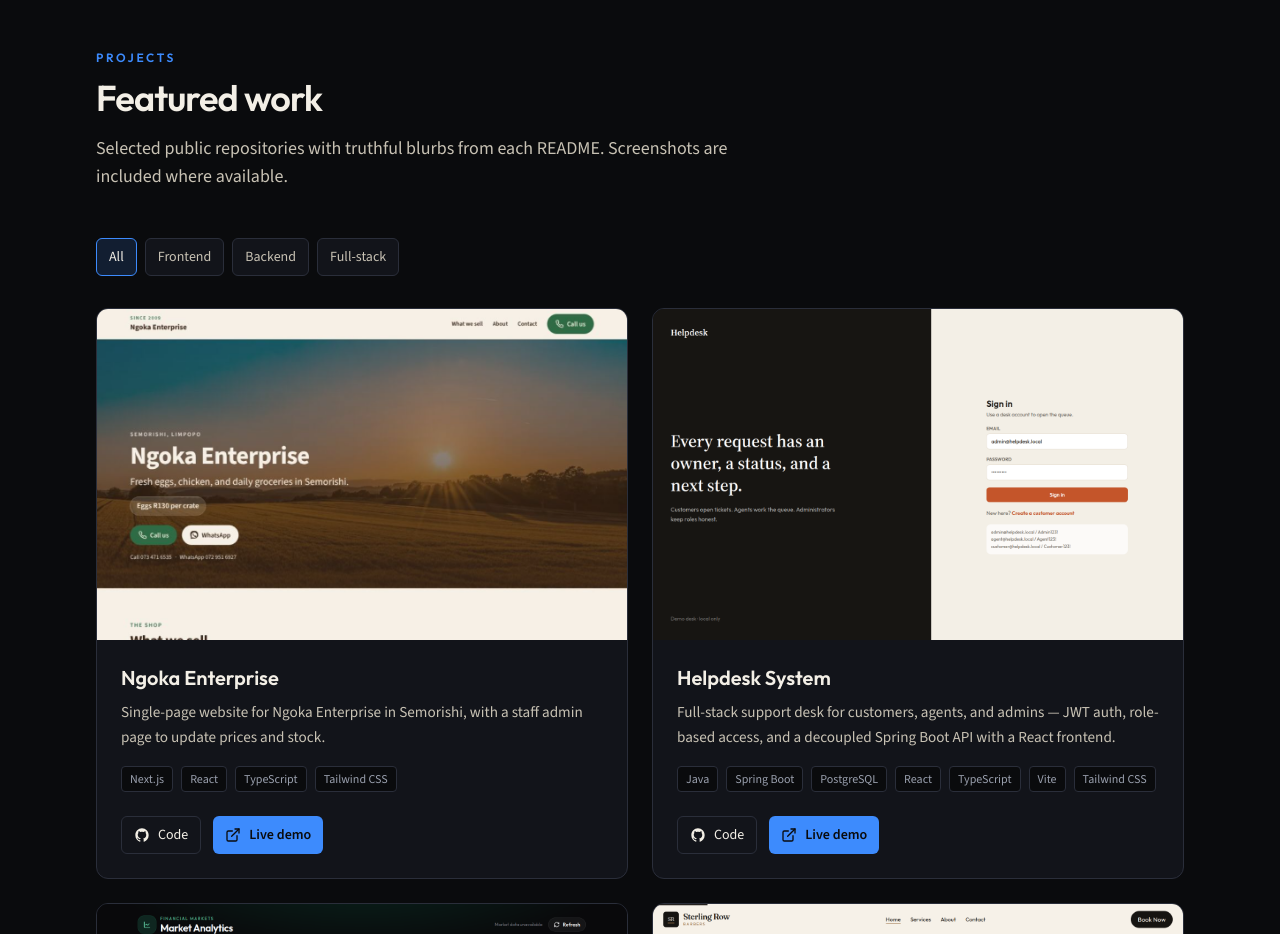
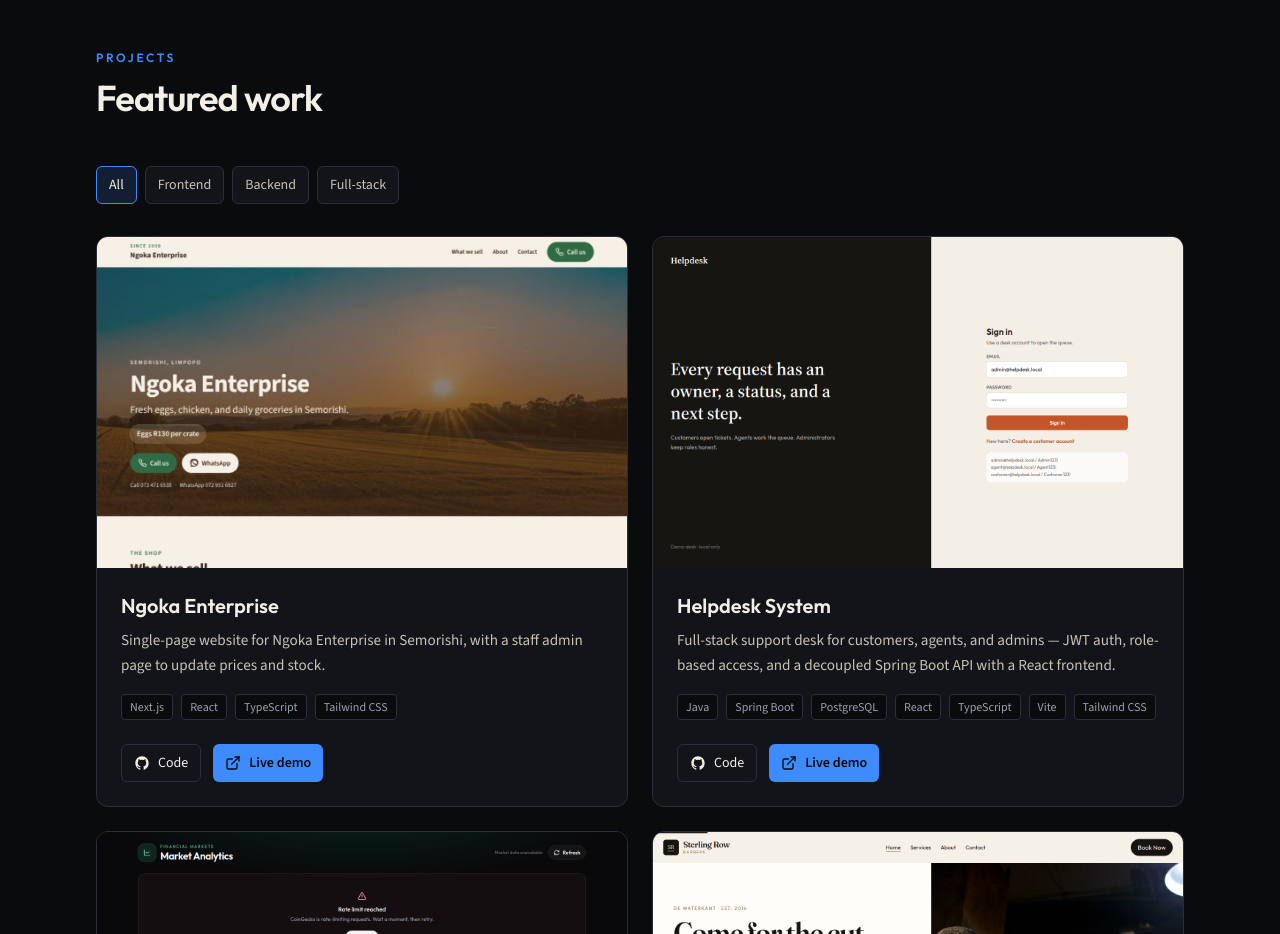
Before and after one commit to Kimollo/portfolio, a React (Vite) app: page / in a window 1280 px wide. Shown: the part 1420-2354 px from the top of the page. Built offline with nearby package versions, Linux system fonts and the light colour scheme.

Commit message:
Remove Projects section supporting copy
Drop the README/screenshots disclaimer under Featured work.

```diff
--- a/src/sections/Projects.tsx
+++ b/src/sections/Projects.tsx
@@ -14,11 +14,7 @@
   return (
     <section id="projects" className="scroll-mt-24 border-t border-line" aria-labelledby="projects-heading">
       <div className="mx-auto max-w-6xl px-5 py-20 md:px-8 md:py-28">
-        <SectionHeading
-          eyebrow="Projects"
-          title="Featured work"
-          description="Selected public repositories with truthful blurbs from each README. Screenshots are included where available."
-        />
+        <SectionHeading eyebrow="Projects" title="Featured work" />
 
         <div
           className="mb-8 flex flex-wrap gap-2"
```
